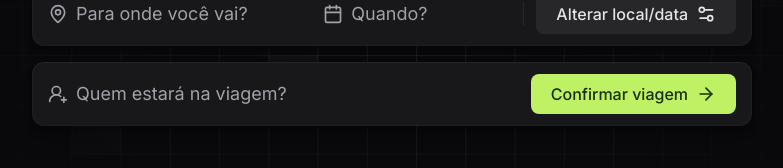
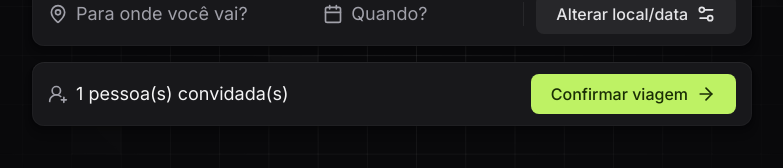
Before and after one commit to gabifrancamr/planner, a React (Vite) app: page / in a window 1280 px wide. Both pictures are taken after a click on the button "Continuar". Shown: the part 369-537 px from the top of the page, without its empty margins (248-1031 px from the left). Built offline with nearby package versions, Linux system fonts and the light colour scheme.

Commit message:
mostrando quantidade de pessoas convidadas

```diff
--- a/src/App.tsx
+++ b/src/App.tsx
@@ -129,12 +129,21 @@ export function App() {
                 className="flex items-center gap-2 flex-1 text-left"
               >
                 <UserRoundPlus className="size-5 text-zinc-400" />
-                <span className="text-lg text-zinc-400 flex-1">
-                  Quem estará na viagem?
-                </span>
+                {emailsToInvite.length > 0 ? (
+                  <span className="text-lg text-zinc-100 flex-1">
+                    {emailsToInvite.length} pessoa(s) convidada(s)
+                  </span>
+                ) : (
+                  <span className="text-lg text-zinc-400 flex-1">
+                    Quem estará na viagem?
+                  </span>
+                )}
               </button>
 
-              <button onClick={openConfirmTripModal} className="bg-lime-300 text-lime-950 rounded-lg px-5 py-2 font-medium flex items-center gap-2 hover:bg-lime-400">
+              <button
+                onClick={openConfirmTripModal}
+                className="bg-lime-300 text-lime-950 rounded-lg px-5 py-2 font-medium flex items-center gap-2 hover:bg-lime-400"
+              >
                 Confirmar viagem
                 <ArrowRight className="size-5" />
               </button>
```
